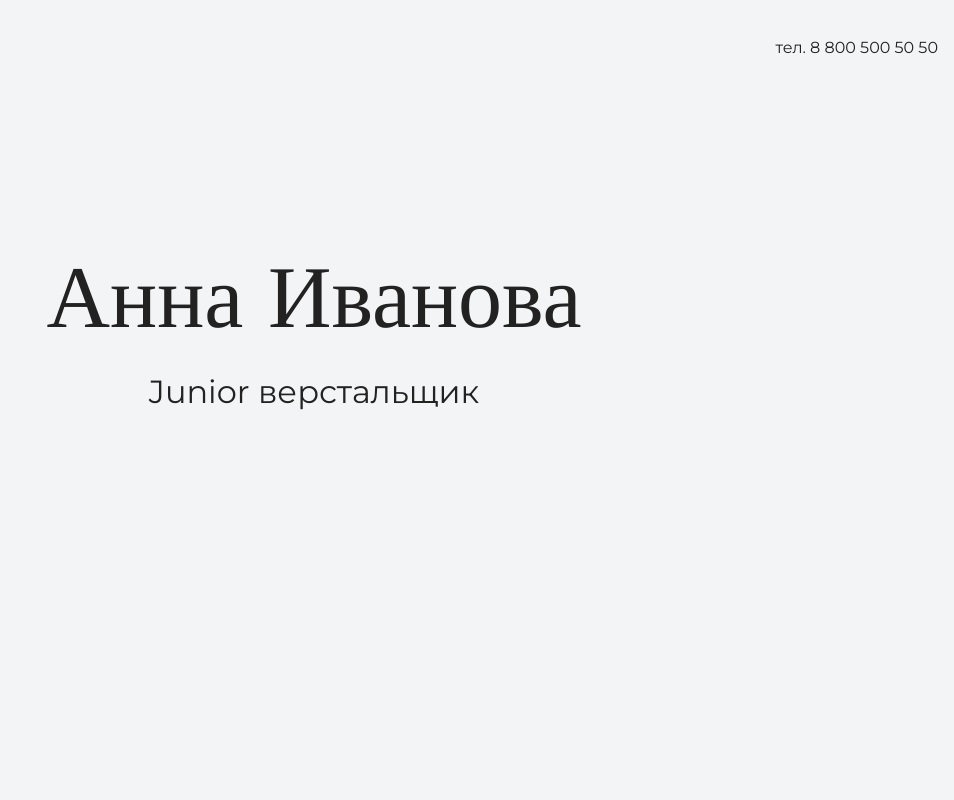
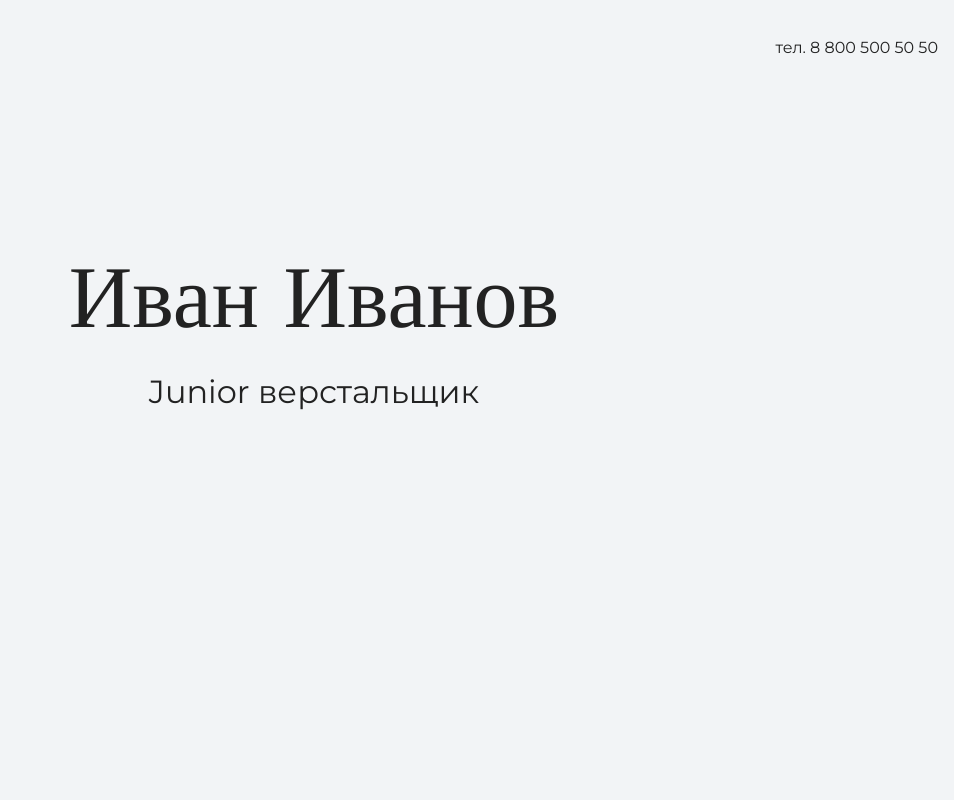
Before and after one commit to simple276/my-site, a plain HTML site: page index.html in a window 1280 px wide. Shown: the top 800 px of the page, without its empty margins (326-1280 px from the left). Drawn offline with nearby package versions, Linux system fonts and the light colour scheme.

Commit message:
меняет текст на главной странице

```diff
--- a/index.html
+++ b/index.html
@@ -16,7 +16,7 @@
 
     <section class="hero-image">
       <div class="container">
-      <h1 class="heading">Анна Иванова</h1>
+      <h1 class="heading">Иван Иванов</h1>
       <p>Junior верстальщик</p>
       </div>
     </section>
```
